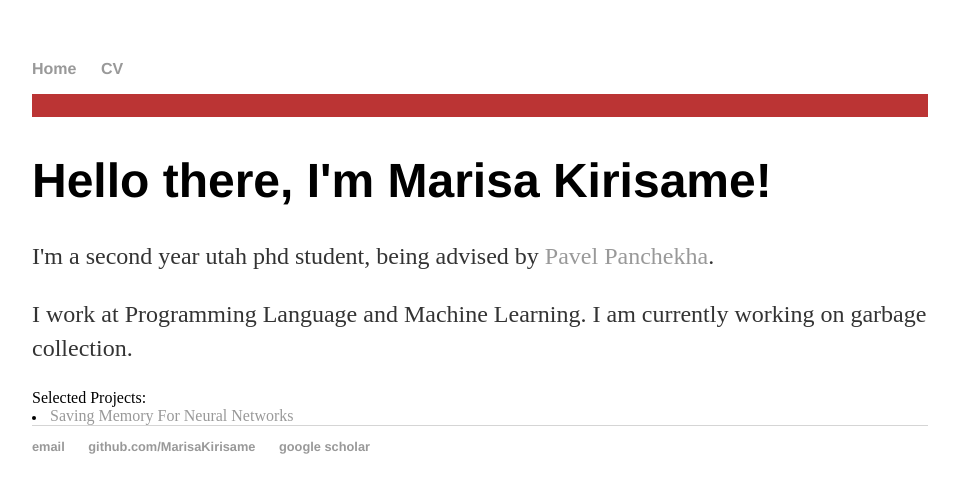
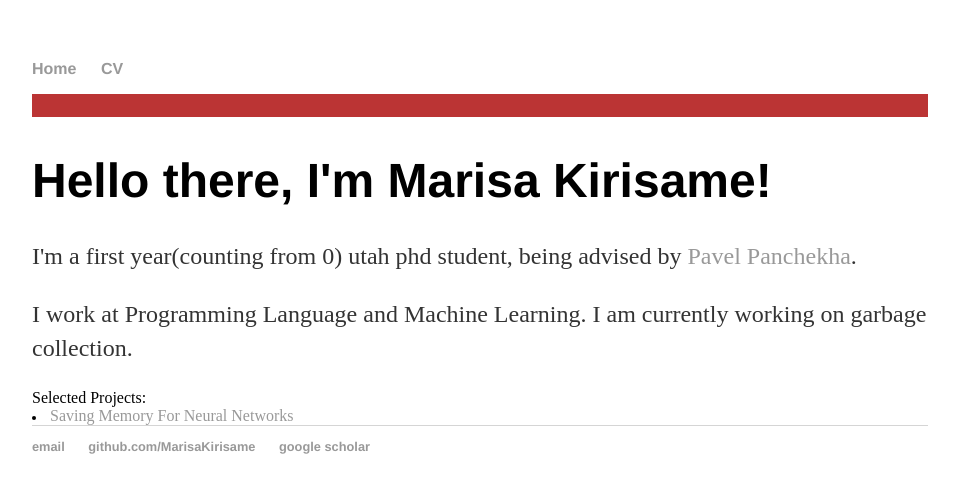
Before and after one commit to MarisaKirisame/MarisaKirisame.github.io, a Jekyll site: the page built from index.html, in a window 1280 px wide. Shown: the top 493 px of the page, without its empty margins (160-1119 px from the left). Built offline with Jekyll 4.4.1, drawn with Linux system fonts in a browser that asks for light colours; comment, search, counter and statistics services are not loaded.

Commit message:
Update index.html

```diff
--- a/index.html
+++ b/index.html
@@ -12,7 +12,7 @@ title: Marisa Kirisame
 </div>
 <div class="blurb">
   <h1>Hello there, I'm Marisa Kirisame!</h1>
-  <p>I'm a second year utah phd student, being advised by <a href="https://pavpanchekha.com/">Pavel Panchekha</a>.</p>
+  <p>I'm a first year(counting from 0) utah phd student, being advised by <a href="https://pavpanchekha.com/">Pavel Panchekha</a>.</p>
   <p>I work at Programming Language and Machine Learning. I am currently working on garbage collection.</p>
   Selected Projects:
   <li><a href="dtr.html">Saving Memory For Neural Networks</a></li>
```
